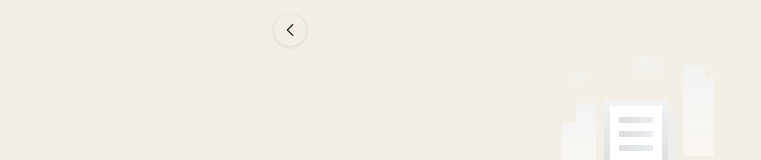
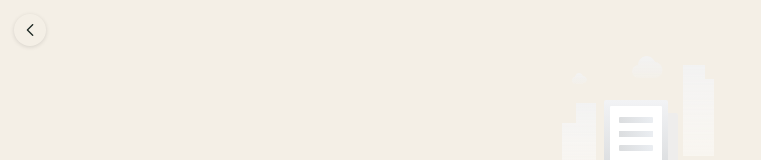
Before and after one commit to geesun/LeafReader, a Vue app: page /article/1 in a window 1280 px wide. Shown: the top 160 px of the page, without its empty margins (0-761 px from the left). Built offline with nearby package versions, Linux system fonts and the light colour scheme.

Commit message:
Fix back button to fixed position, lighten placeholder color

```diff
--- a/src/styles.css
+++ b/src/styles.css
@@ -5,6 +5,7 @@
   --border: rgba(31, 107, 91, 0.12);
   --text: #18241f;
   --muted: #5f6e68;
+  --text-placeholder: #b0bdb8;
   --accent: #1f6b5b;
   --accent-soft: #dbe9df;
   --warm: #f3b562;
@@ -24,6 +25,7 @@
   --border: rgba(219, 233, 223, 0.12);
   --text: #eef2ee;
   --muted: #96a79f;
+  --text-placeholder: #4a5c54;
   --accent: #72b4a5;
   --accent-soft: rgba(114, 180, 165, 0.14);
   --warm: #e1a24e;
@@ -359,7 +361,7 @@ a {
 }
 
 .article-back-btn {
-  position: absolute;
+  position: fixed;
   top: calc(14px + env(safe-area-inset-top));
   left: 14px;
   z-index: 10;
@@ -526,7 +528,7 @@ a {
 }
 
 .van-field__control::placeholder {
-  color: var(--muted);
+  color: var(--text-placeholder);
 }
 
 .van-field__control,
```
